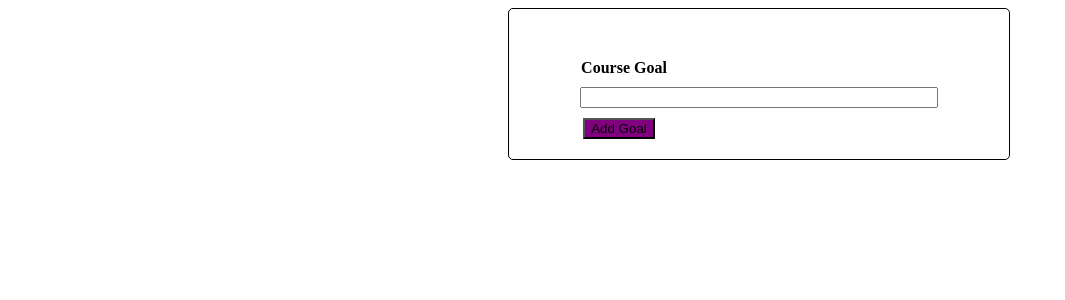
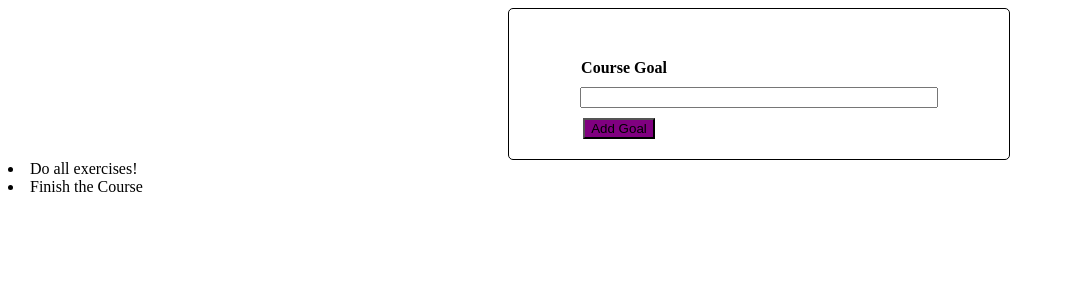
Before and after one commit to Chandanpreet91/CoursePlanner, a React (Create React App) app: page / in a window 1280 px wide. Shown: the top 300 px of the page, without its empty margins (0-1065 px from the left). Built offline with nearby package versions, Linux system fonts and the light colour scheme.

Commit message:
Render the list.

```diff
--- a/src/App.js
+++ b/src/App.js
@@ -1,4 +1,5 @@
 import { useState } from "react";
+import CourseDisplay from "./Components/CourseDisplay";
 import CourseInput from "./Components/CourseInput";
 
 function App() {
@@ -11,11 +12,11 @@ function App() {
     setCourses((prevData) => {
       return [...prevData, data];
     });
-    courses.map((course) => console.log(course));
   };
   return (
     <div>
       <CourseInput onHandleCourses={handleCourses} />
+      <CourseDisplay coursesList={courses} />
     </div>
   );
 }
--- /dev/null
+++ b/src/Components/CourseDisplay.js
@@ -0,0 +1,12 @@
+const CourseDisplay = (props) => {
+  return (
+    <div className="courses-list">
+      {props.coursesList.map((course) => (
+        <li key={course.id} className="course-name">
+          {course.text}
+        </li>
+      ))}
+    </div>
+  );
+};
+export default CourseDisplay;
```
Also changed, not shown: src/Components/CourseDisplay.css (added).
